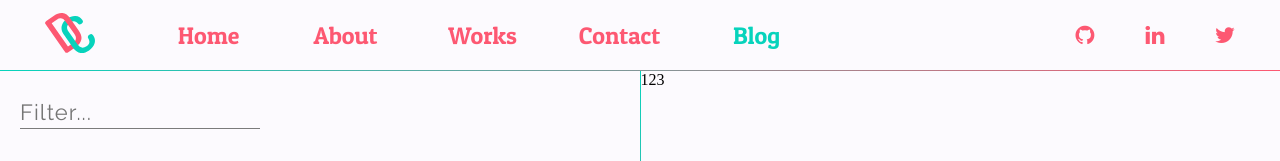
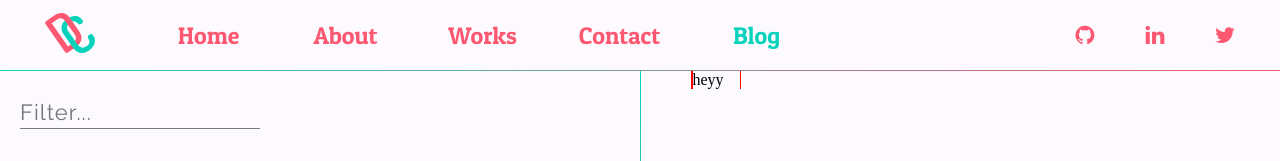
Before and after one commit to denchoooo/personal-web, a React (Create React App) app: page /blog/123 in a window 1280 px wide. Shown: the top 161 px of the page. Built offline with nearby package versions, Linux system fonts and the light colour scheme.

Commit message:
More view fixes for mozilla

```diff
--- a/src/components/BlogList/BlogList.js
+++ b/src/components/BlogList/BlogList.js
@@ -133,7 +133,6 @@ class BlogList extends Component {
           <img className="blog-featured" src={PostMock} alt="PostMock1" />
           <div className="blog-bottom" />
         </div>
-        <div className="blog-line" />
       </div>
     );
   }
--- a/src/containers/About/About.css
+++ b/src/containers/About/About.css
@@ -6,7 +6,6 @@
   padding-top: 25px;
   padding-left: 25px;
   padding-right: 25px;
-  overflow-y: auto;
 }
 
 .tr-footer {
@@ -147,6 +146,14 @@
   line-height: 24px;
 }
 
+@media only screen and (min-width: 1041px) {
+  @-moz-document url-prefix() {
+    .content-wrapper {
+      overflow-y: auto;
+    }
+  }
+}
+
 @media only screen and (min-width: 961px) {
   .about-thingsido {
     grid-template-areas: 'title line line' 'empty subtitle whatbtn'
--- a/src/containers/App.css
+++ b/src/containers/App.css
@@ -2,5 +2,10 @@
   height: 100vh;
   display: flex;
   flex-direction: column;
-  overflow-y: hidden;
 }
+
+@media only screen and (min-width: 1041px) {
+  .content-wrapper {
+    overflow: hidden;
+  }
+}
--- a/src/containers/Blog/Blog.css
+++ b/src/containers/Blog/Blog.css
@@ -5,9 +5,9 @@
 
 .blog-page-container {
   align-self: center;
-  overflow: auto;
 }
 
+/* THIS WHAT MAKES BLOG SCROLLS */
 .blog-left {
   overflow-y: auto;
 }
@@ -31,10 +31,27 @@
     flex: 1;
   }
 
+  #test {
+    border-right: 1px solid red;
+    border-left: 2px solid red;
+    margin-left: 50px;
+    width: 50px;
+  }
+
   .vertical-line {
     display: block;
     width: 1px;
     height: calc(100vh - 70px);
     background: linear-gradient(0deg, #fd5872 0%, #07d3bc 100%);
   }
+
+  @-moz-document url-prefix() {
+    .vertical-line {
+      height: 100%;
+      border-left-width: 1px;
+      border-left-style: solid;
+      -moz-border-image: -moz-linear-gradient(#fd5872, #07d3bc) 1 100%;
+      background: transparent;
+    }
+  }
 }
--- a/src/containers/Blog/Blog.js
+++ b/src/containers/Blog/Blog.js
@@ -42,7 +42,7 @@ class Blog extends Component {
             </div>
           )}
           <div className="vertical-line" />
-          <div className="blog-right">{<div>{id}</div>}</div>
+          <div className="blog-right">{<div id="test">heyy</div>}</div>
         </div>
       );
     }
```
